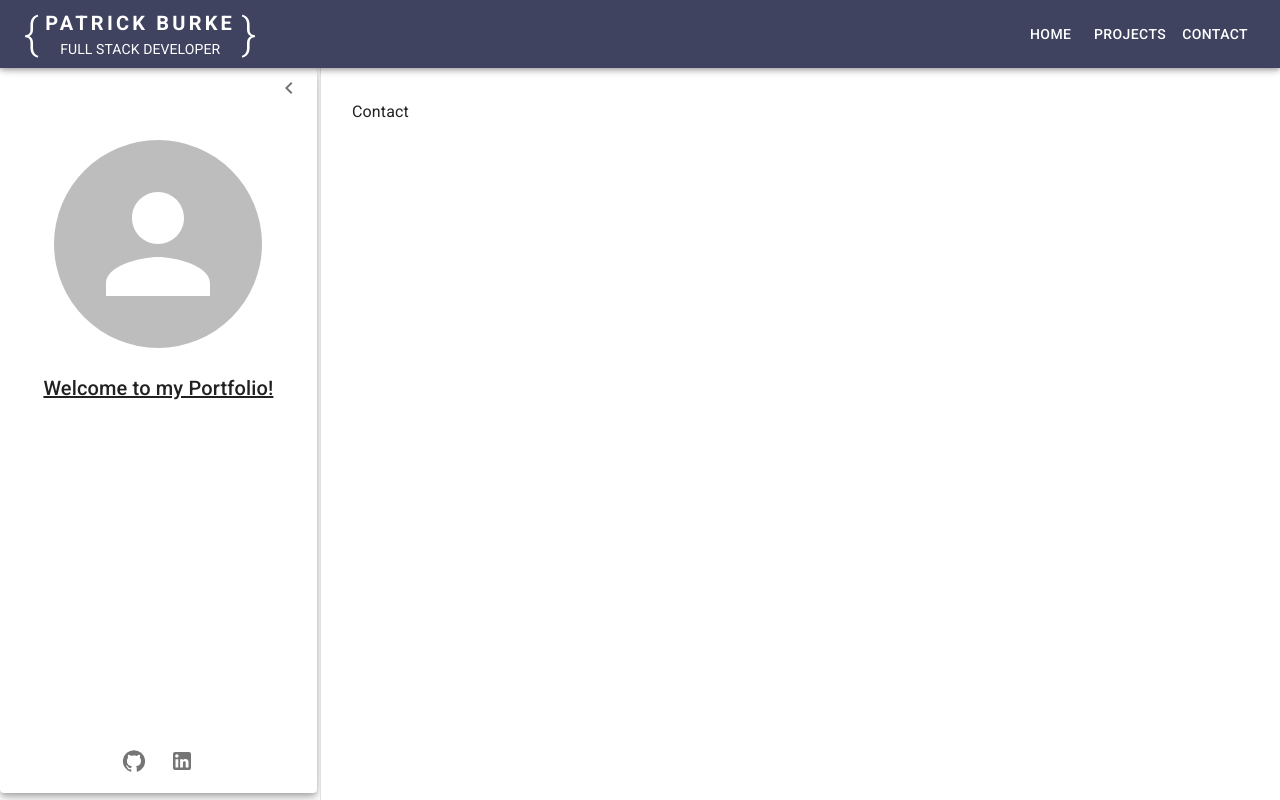
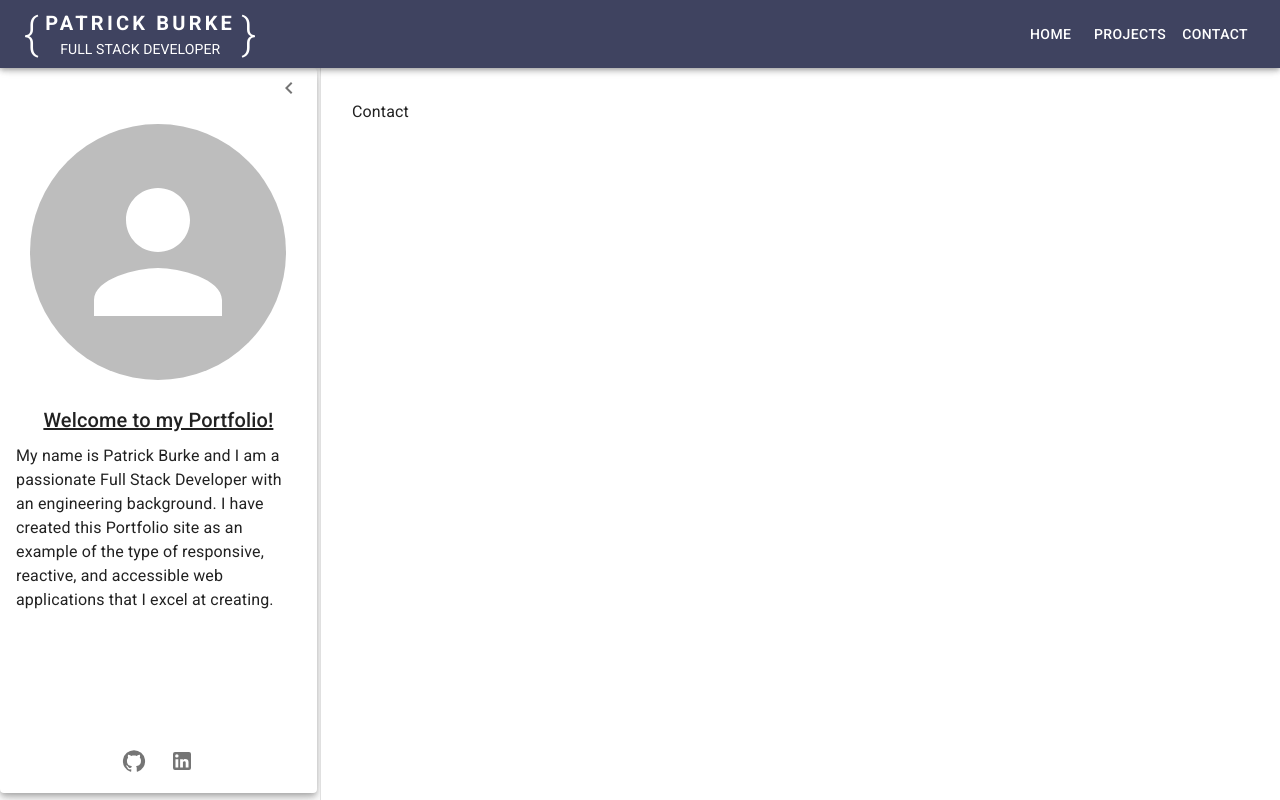
Before and after one commit to PattyBurke99/mui-portfolio, a React (Vite) app: page /mui-portfolio/contact in a window 1280 px wide. Built offline with nearby package versions, Linux system fonts and the light colour scheme.

Commit message:
Added content to sidebar

```diff
--- a/src/components/Layout/AboutContent.tsx
+++ b/src/components/Layout/AboutContent.tsx
@@ -17,10 +17,10 @@ function AboutContent() {
             height: 'calc(100% - 3rem)'
         }}>
             <Avatar sx={{
-                width: '13rem',
-                height: '13rem',
+                width: { xs: '128px', lg: '256px' },
+                height: { xs: '128px', lg: '256px' },
                 margin: 'auto',
-                marginTop: '2rem'
+                marginTop: { lg:'1rem' }
             }}/>
             <Box sx={{
                 padding: '1rem',
@@ -33,6 +33,12 @@ function AboutContent() {
                     textDecoration: 'underline'
                 }}>
                     Welcome to my Portfolio!
+                </Typography>
+                <Typography>
+                    My name is Patrick Burke and I am a passionate Full Stack Developer with an
+                    engineering background. I have created this Portfolio site as an example of the
+                    type of responsive, reactive, and accessible web applications that I excel at
+                    creating.
                 </Typography>
             </Box>
             <Box sx={{
```
